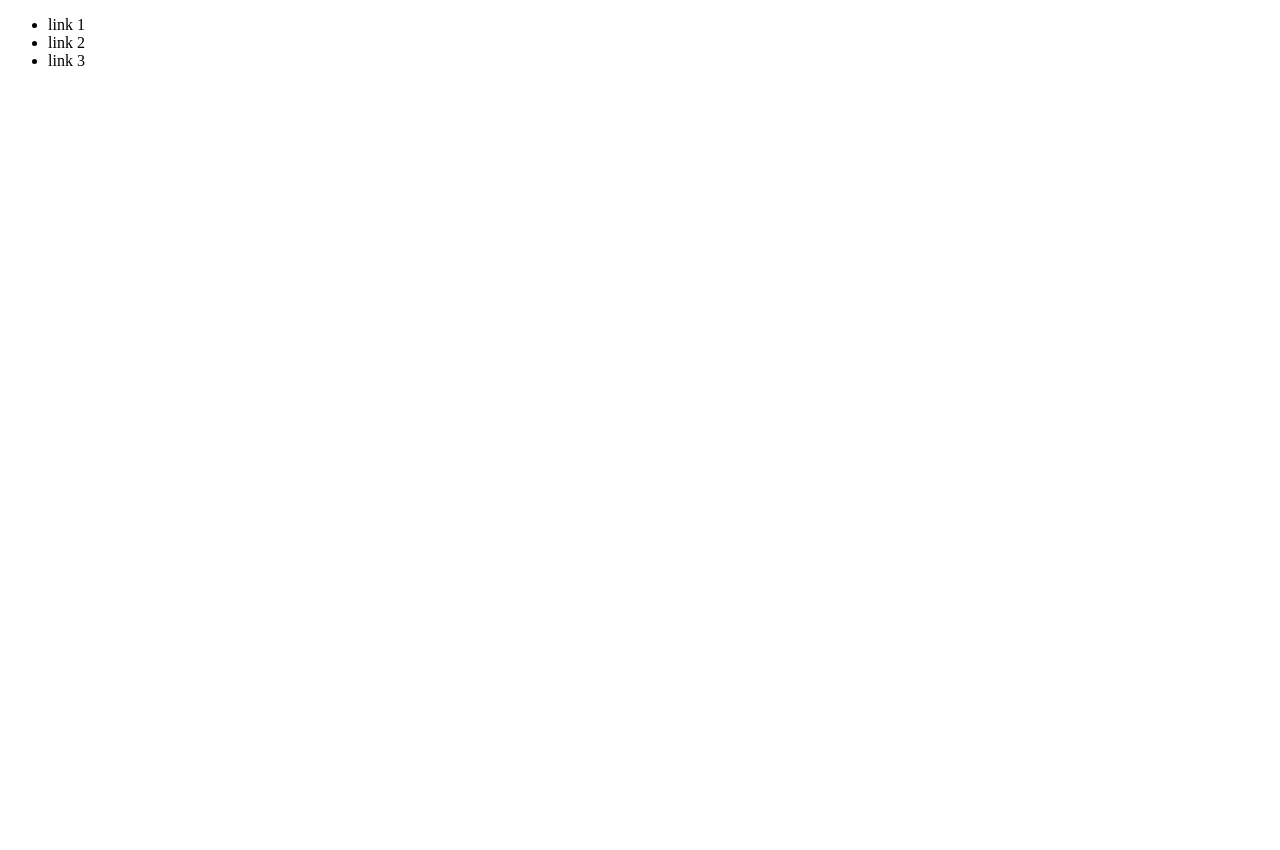
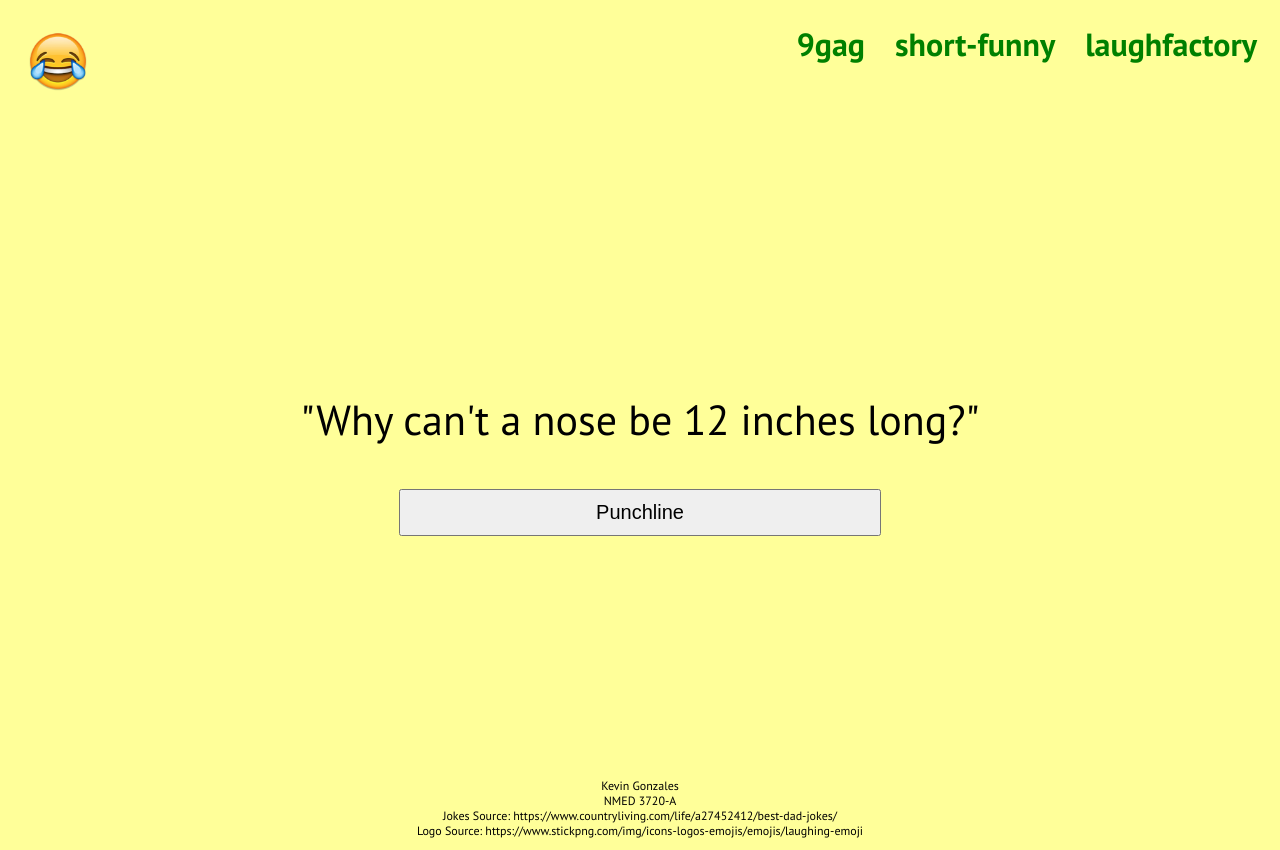
Before and after one commit to Barcuh/WebdesignNMED3720A, a plain HTML site: page index.html in a window 1280 px wide. Before the commit the page ends 800 px from the top, so only its background shows below. Drawn offline with nearby package versions, Linux system fonts and the light colour scheme.

Commit message:
Initial layout Design

```diff
--- a/css/style.css
+++ b/css/style.css
@@ -0,0 +1,81 @@
+html,
+body {
+    font-family: 'PT Sans', sans-serif;
+    background-color: #ff9;
+}
+
+.logo {
+    width: 100px;
+    float: left;
+}
+
+.logo img {
+    width: 100%;
+}
+
+nav ul {
+    list-style-type: none;
+    margin: 0;
+    padding: 0;
+    overflow: hidden;
+    /*    background-color: red;*/
+}
+
+nav ul li a {
+    display: block;
+    text-decoration: none;
+    text-align: center;
+    float: right;
+    padding: 15px;
+    color: green;
+    font-size: 32px;
+    font-weight: bold;
+}
+
+nav ul li a:hover:not(.active) {
+    background-color: #fff;
+}
+
+.content {
+    display: grid;
+    grid-template-columns: 1fr;
+    grid-template-areas:
+        "area";
+    text-align: center;
+    justify-content: center;
+}
+
+.content-container {
+    margin: 200px 0;
+    grid-area: area;
+    height: auto;
+    padding: 30px;
+}
+
+.content-item {
+    display: flex;
+    justify-content: center;
+    text-align: center;
+}
+
+.content-item p {
+    font-size: 42px;
+}
+
+.content-item button {
+    width: 40%;
+    padding: 10px;
+    font-size: 20px;
+}
+
+.content-item button:hover {
+    background-color: #000;
+    color: #fff;
+    text-shadow: none;
+    transition: all .2s ease-out;
+}
+
+footer p {
+    text-align: center;
+    font-size: 12px;
+}
--- a/index.html
+++ b/index.html
@@ -10,6 +10,8 @@
     <title>Jokes for You</title>
 
     <!--Fonts-->
+    <link rel="preconnect" href="https://fonts.gstatic.com">
+    <link href="https://fonts.googleapis.com/css2?family=PT+Sans:wght@400;700&display=swap" rel="stylesheet">
 
     <!--Stylesheet links-->
     <link rel="stylesheet" href="css/style.css">
@@ -19,29 +21,53 @@
 
 <body>
     <nav>
-        <div class="logo">
-            <a src=""></a>
-        </div>
         <ul>
+            <div class="logo">
+                <li>
+                    <a href="index.html">
+                        <img src="images/laughEmojilLogo.png">
+                    </a>
+                </li>
+            </div>
             <li>
-                link 1
+                <a href="http://www.laughfactory.com/">laughfactory</a>
             </li>
             <li>
-                link 2
+                <a href="https://short-funny.com">short-funny</a>
             </li>
             <li>
-                link 3
+                <a href="https://9gag.com/funny">9gag</a>
             </li>
         </ul>
     </nav>
-
-    <div class="content-container">
-        <div class="content-item">
-
+    <div class="content">
+        <div class="content-container">
+            <div class="content-item">
+                <p>"Why can't a nose be 12 inches long?"</p>
+            </div>
+            <div class="content-item">
+                <p class="punchline" style="display: none">Because then it would be a foot."</p>
+            </div>
+            <div class="content-item">
+                <button>
+                    Punchline
+                </button>
+            </div>
+            <!--
+                "I was going to tell a time-traveling joke, but you guys didn't like it."
+                "When does a joke become a dad joke? When it becomes apparent."
+-->
         </div>
     </div>
 
     <footer>
-
+        <p>Kevin Gonzales
+            <br>
+            NMED 3720-A
+            <br>
+            Jokes Source: https://www.countryliving.com/life/a27452412/best-dad-jokes/
+            <br>
+            Logo Source: https://www.stickpng.com/img/icons-logos-emojis/emojis/laughing-emoji
+        </p>
     </footer>
 </body>
```
Also changed, not shown: images/laughEmojilLogo.png (added).
